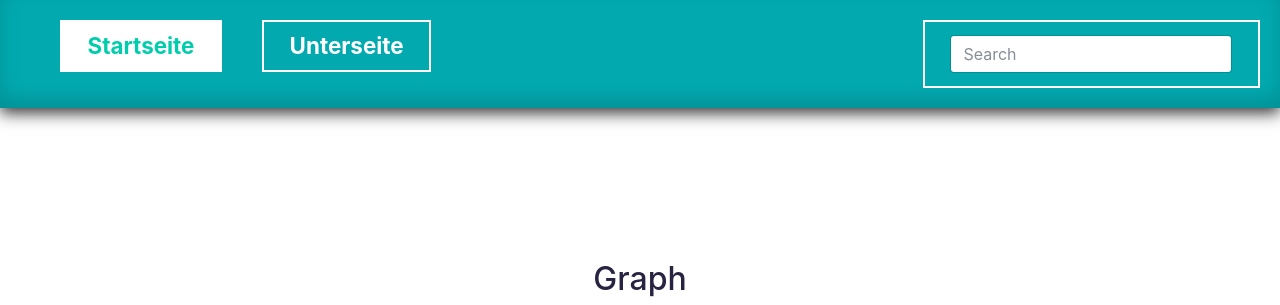
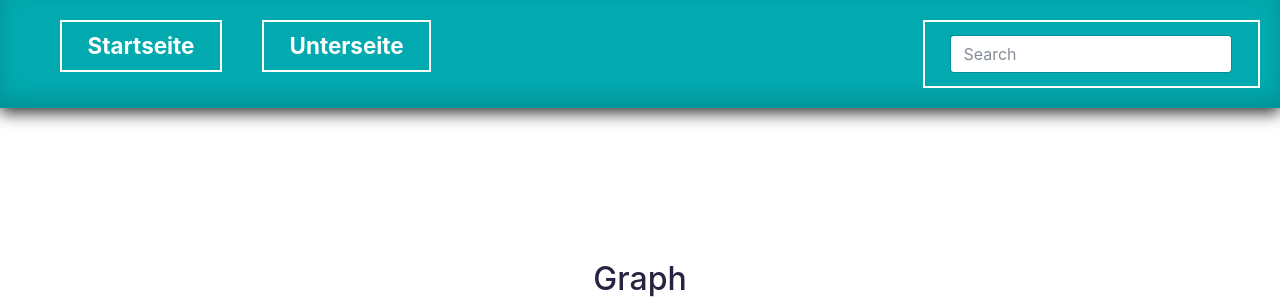
Before and after one commit to papstchaka/django_test, a Django app: page /graph/ in a window 1280 px wide. Shown: the top 305 px of the page. Run offline with Django 3.2, Linux system fonts and the light colour scheme; the visitor is signed in with stand-in values (Sample User, id 1); some libraries are stand-ins or nearby versions.

Commit message:
minor design changes

```diff
--- a/django_test/templates/graph.html
+++ b/django_test/templates/graph.html
@@ -15,7 +15,7 @@
   <body>
     <nav class="zone hero sticky">
         <ul class="main-navigation">
-          <li><a href="/home" class="cta-btn cta-btn--resume-active">Startseite</a></li>
+          <li><a href="/home" class="cta-btn cta-btn--resume">Startseite</a></li>
           <li><a href='/subsite' class="cta-btn cta-btn--resume">Unterseite</a></li>
           <li class="_push">
             <form class="cta-btn cta-btn--resume" method="GET">
--- a/django_test/templates/not_found.html
+++ b/django_test/templates/not_found.html
@@ -15,7 +15,7 @@
   <body>
     <nav class="zone hero sticky">
         <ul class="main-navigation">
-          <li><a href="/home" class="cta-btn cta-btn--resume-active">Startseite</a></li>
+          <li><a href="/home" class="cta-btn cta-btn--resume">Startseite</a></li>
           <li><a href='/subsite' class="cta-btn cta-btn--resume">Unterseite</a></li>
           <li class="_push">
             <form class="cta-btn cta-btn--resume" method="GET">
--- a/django_test/templates/picture.html
+++ b/django_test/templates/picture.html
@@ -15,7 +15,7 @@
   <body>
     <nav class="zone hero sticky">
         <ul class="main-navigation">
-          <li><a href="/home" class="cta-btn cta-btn--resume-active">Startseite</a></li>
+          <li><a href="/home" class="cta-btn cta-btn--resume">Startseite</a></li>
           <li><a href='/subsite' class="cta-btn cta-btn--resume">Unterseite</a></li>
           <li class="_push">
             <form class="cta-btn cta-btn--resume" method="GET">
```
